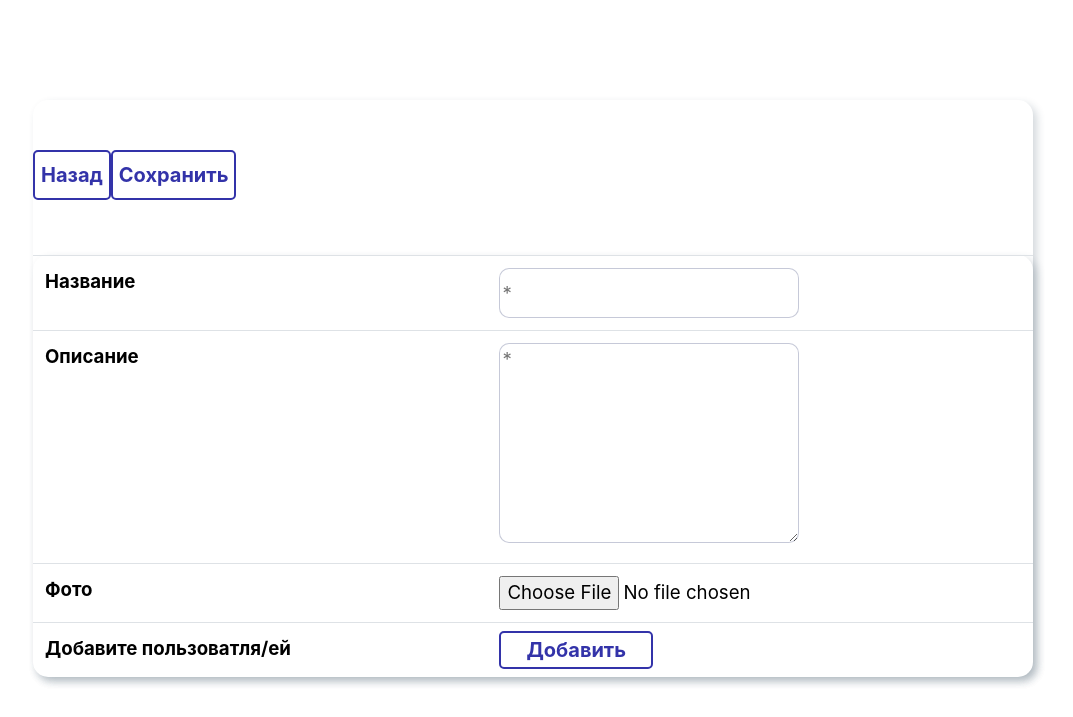
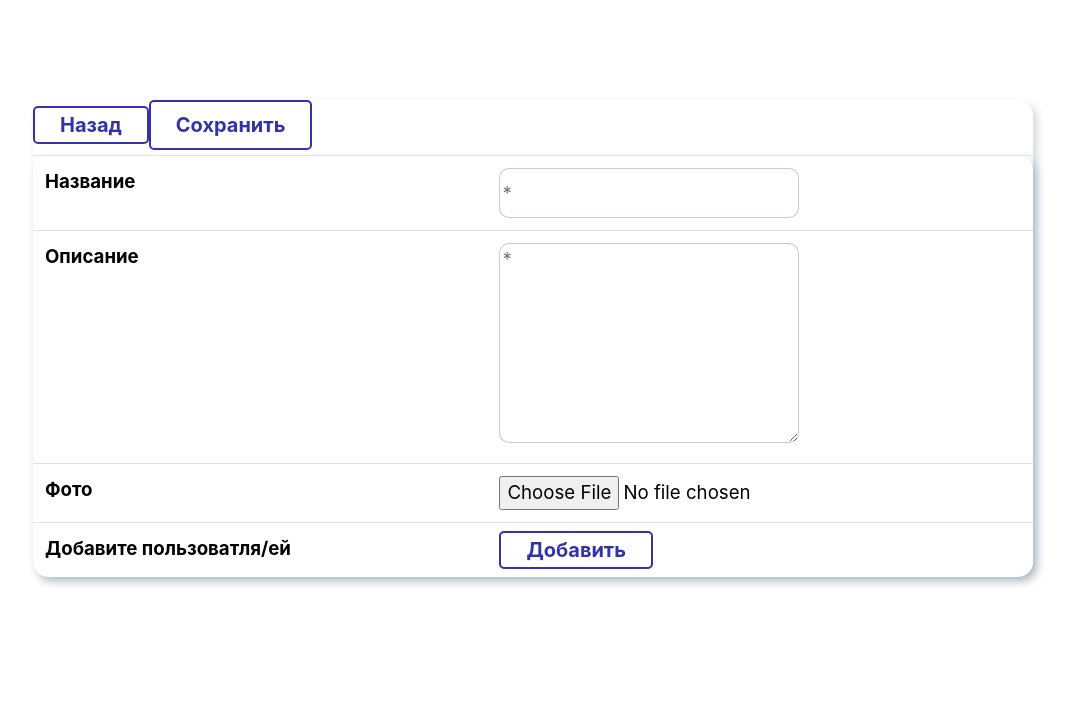
Before and after one commit to chesterzed/MDS_tg_bot, a Django app: page /add_mailing/ in a window 1280 px wide. Shown: the top 717 px of the page, without its empty margins (107-1180 px from the left). Run offline with Django 4.2, Linux system fonts and the light colour scheme; some libraries are stand-ins or nearby versions.

Commit message:
Update mailing.html

```diff
--- a/crm/templates/work/mailing.html
+++ b/crm/templates/work/mailing.html
@@ -44,8 +44,8 @@
 
                         </td>
                     </tr>
-                    <a href="{% url 'main' 'mailing' %}"><button class="button" type="button">Назад</button></a>
-                    <button class="button" type="submit">Сохранить</button>
+                    <a href="{% url 'main' 'mailing' %}" class="buttonM">Назад</a>
+                    <button class="buttonM" type="submit">Сохранить</button>
                     {% if mailing %}
                         <button class="button" name="delete" type="submit">Удалить</button>
                     {% endif %}
```
